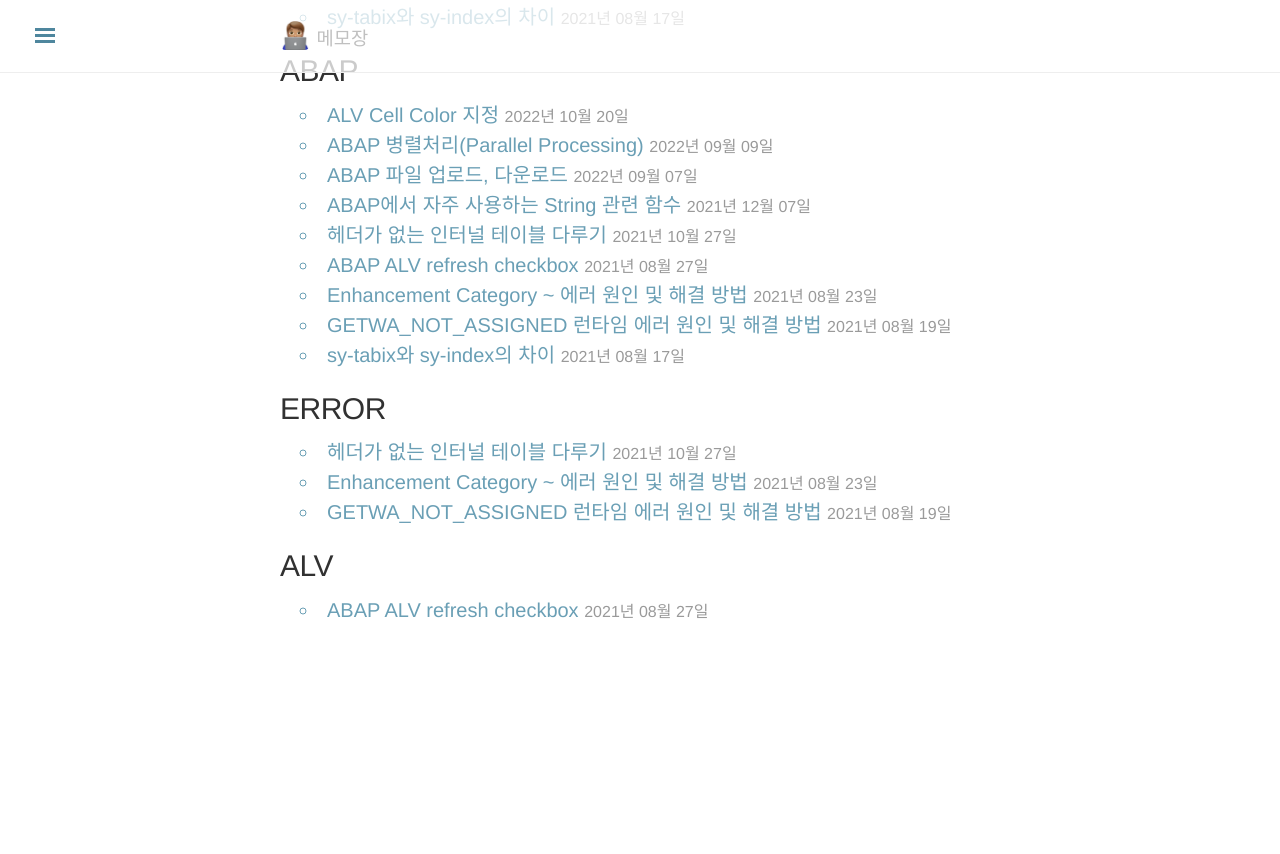
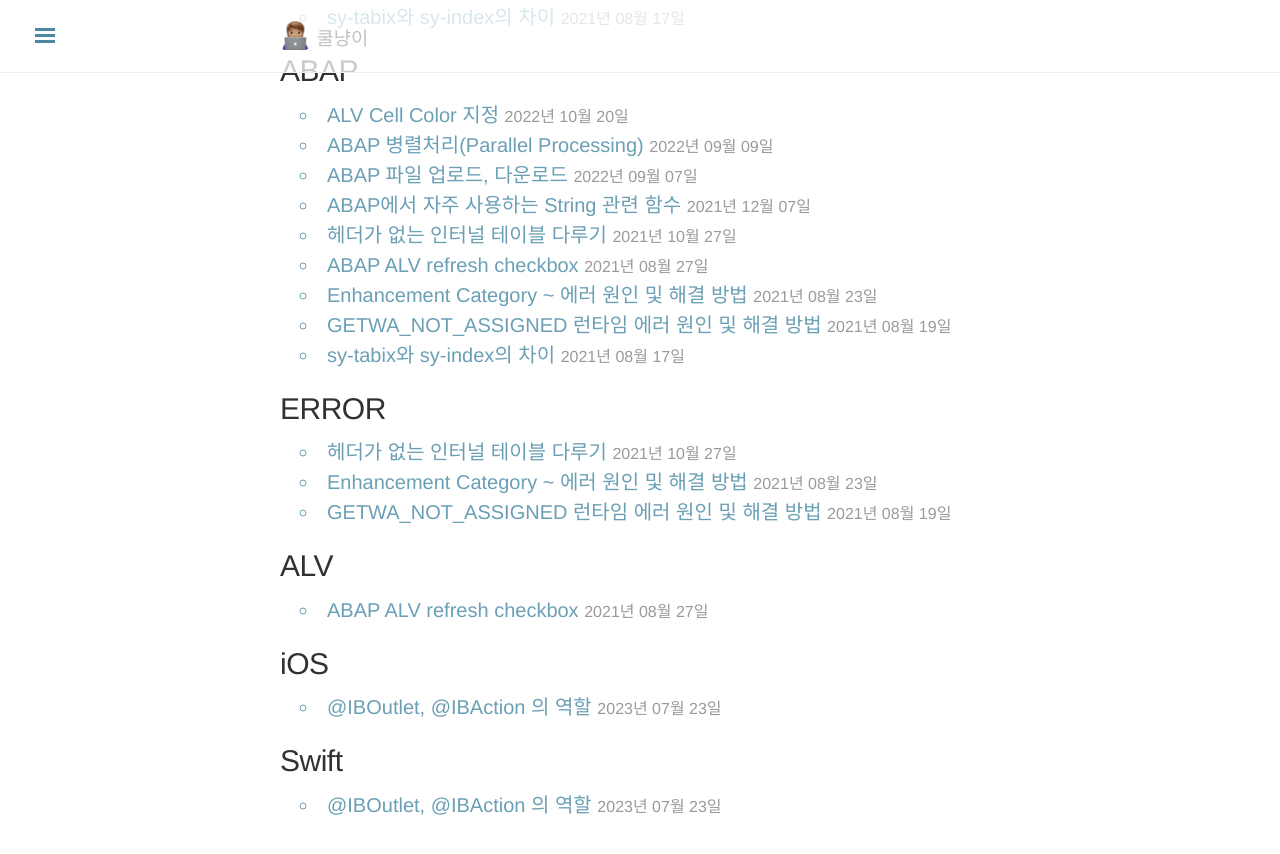
Before and after one commit to znznz6037/znznz6037.github.io, a Jekyll site: the page built from blog/tags.html, in a window 1280 px wide and 900 px high, scrolled down 628 px. Shown: the top 854 px of the window. Built offline with Jekyll 4.4.1, drawn with Linux system fonts in a browser that asks for light colours; nearby versions of some CDN libraries; some web fonts are replaced; comment, search, counter and statistics services are not loaded; before the commit the page ends 1333 px from its top, so only the background shows below that; some of the changed lines change nothing that is shown.

Commit message:
게시글 작성(SAP) / IBOutlet, IBAction 아이폰 앱을 하나 만들어보고 싶어서 Swift 공부를 시작하였습니당

````diff
--- a/_config.yml
+++ b/_config.yml
@@ -1,6 +1,6 @@
 # Site Info
-title: "메모장"
-tagline: "메모장"
+title: "쿨냥이"
+tagline: "쿨냥이"
 description: ''
 baseurl: ''
 url: http://znznz6037.github.io
--- /dev/null
+++ b/_posts/2023-07-23-IBOutlet, IBAction.md
@@ -0,0 +1,81 @@
+---
+layout: post
+title: "@IBOutlet, @IBAction 의 역할"
+date: "2023-07-23 15:30:00"
+categories: [Swift]
+tags: [iOS, Swift]
+---
+
+### IBOutlet
+---
+스토리보드에 선언한 View 객체를 `인터페이스 빌더(IB)가 인식`할 수 있도록 하여 연결해주는 역할
+
+
+### IBAction
+---
+스토리보드에 선언한 View 객체에서 이벤트(액션) 발생 시 수행할 메서드와 연결해주는 역할
+즉, 인터페이스 빌더에서 생성한 객체가 전달하는 이벤트를 코드의 액션과 연결
+
+### 예제
+```Swift
+import UIKit
+
+class ViewController: UIViewController {
+
+    @IBOutlet var playPauseButton: UIButton!
+    @IBOutlet var timeLabel: UILabel!
+    @IBOutlet var progressSlider: UISlider!
+
+    override func viewDidLoad() {
+        super.viewDidLoad()
+        // Do any additional setup after loading the view.
+    }
+
+    //버튼 클릭 시 수행 할 액션 정의
+    @IBAction func touchUpPlayPauseButton(_ sender: UIButton) {
+        print("Button tapped")
+    }
+
+    //슬라이더 조작 시 수행 할 액션 정의
+    @IBAction func sliderValueChanged(_ sender: UILabel) {
+        print("Slider value changed")
+    }
+}
+```
+
+![img](https://i.imgur.com/ZTTOjOw.png)
+
+
+### IBOutlet 객체 선언 시 왜 암시적 옵셔널(강제 언래핑)을 사용하는걸까?
+스위프트를 처음 공부하면서 암시적 옵셔널은 사용하지 않는 것이 일반적이다라고 배웠는데,
+암시적 옵셔널을 사용하고 있어 조금 의아했다.
+
+IBOutlet 객체가 nil 인 경우, 애초에 잘못된 상황이므로 런타임에러를 통해서라도 다시 시작해야한다는 의미인가?
+구글링해봐도 명확한 답이 나오지 않아서... 다음에 수준이 높아졌을 때 다시 한번 고민해보자
+
+### 컨트롤 이벤트의 종류
+
+|이벤트|행위|
+|---|---|
+|touchDown|컨트롤을 터치했을 때|
+|touchDownRepeat|컨트롤을 연속 터치할 때|
+|touchDragInside|컨트롤 범위 내부에서 터치한 영역을 드래그할 때|
+|touchDragOutside|컨트롤 범위 외부에서 터치한 영역을 드래그할 때|
+|touchDragEnter|터치 영역이 컨트롤 범위 외부로 나갔다가 다시 내부로 진입할 때|
+|touchDragExit|터치 영역이 컨트롤 범위 외부로 나갔을 때|
+|touchUpInside|컨트롤 영역 내부에서 터치 후 뗐을 때|
+|touchUpOutside|컨트롤 영역 내부에서 터치 후 외부에서 뗐을 떄|
+|touchCancel|터치를 취소하는 이벤트|
+|valueChanged|터치를 드래그 및 다른 방법으로 조작하여 값이 변경됐을 때|
+|primaryActionTriggered|버튼이 눌릴 때(tvOS에서 주로 사용)|
+|editingDidBegin|UITextField에서 편집이 시작될 때|
+|editingChanged|UITextField에서 값이 바뀔 때마다 발생|
+|editingDidEnd|UITextField에서 외부 객체와의 상호작용으로 인해 편집이 종료됐을 때|
+|editingDidEndOnExit|UITextField 편집상태에서 키보드의 Return 키를 터치했을 때|
+|allTouchEvents|모든 터치 이벤트|
+|allEditingEvents|UITextField에서 모든 편집작업 이벤트|
+|applicationReserved|각각의 애플리케이션에서 프로그래머가 임의로 지정할 수 있는 이벤트 값의 범위|
+|systemReserved|프레임워크 내에서 사용하는 예약된 이벤트 값의 범위|
+|allEvents|시스템 이벤트를 포함한 모든 이벤트|
+
+[출처: 야곰의 iOS 앱 프로그래밍](https://www.boostcourse.org/mo326)
````
